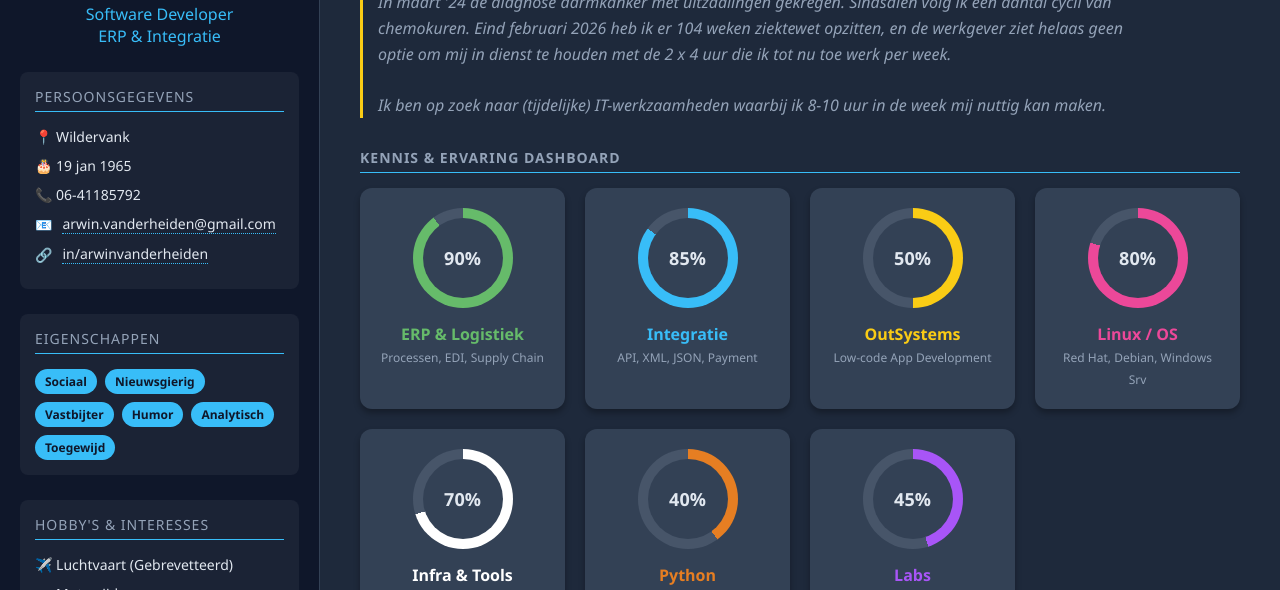
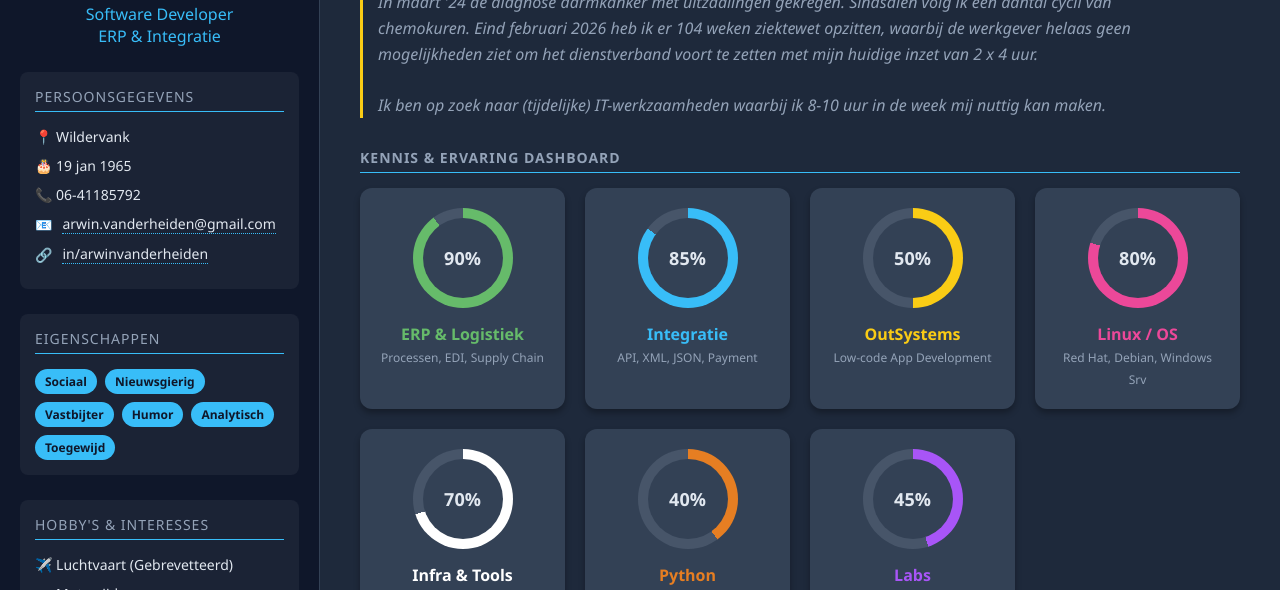
Before and after one commit to Arwin90/Portfolio, a plain HTML site: page index.html in a window 1280 px wide. Shown: the part 210-800 px from the top of the page. Drawn offline with Linux system fonts and the light colour scheme.

Commit message:
Add files via upload

```diff
--- a/index.html
+++ b/index.html
@@ -109,7 +109,7 @@
         .dashboard-header h1 { font-size: 28px; }
         .dashboard-header p { color: var(--text-muted); max-width: 800px; line-height: 1.6; margin-top: 10px;}
 
-        /* NIEUWE STIJL VOOR DE OPROEP */
+        /* STIJL VOOR DE PERSOONLIJKE OPROEP */
         .personal-alert {
             color: var(--os-yellow); /* Geel */
             font-style: italic;
@@ -322,7 +322,7 @@
             </p>
 
             <p class="personal-alert">
-                In maart '24 de diagnose darmkanker met uitzaaiingen gekregen. Sindsdien volg ik een aantal cycli van chemokuren. Eind februari 2026 heb ik er 104 weken ziektewet opzitten, en de werkgever ziet helaas geen optie om mij in dienst te houden met de 2 x 4 uur die ik tot nu toe werk per week.
+                In maart '24 de diagnose darmkanker met uitzaaiingen gekregen. Sindsdien volg ik een aantal cycli van chemokuren. Eind februari 2026 heb ik er 104 weken ziektewet opzitten, waarbij de werkgever helaas geen mogelijkheden ziet om het dienstverband voort te zetten met mijn huidige inzet van 2 x 4 uur.
                 <br><br>
                 Ik ben op zoek naar (tijdelijke) IT-werkzaamheden waarbij ik 8-10 uur in de week mij nuttig kan maken.
             </p>
```
